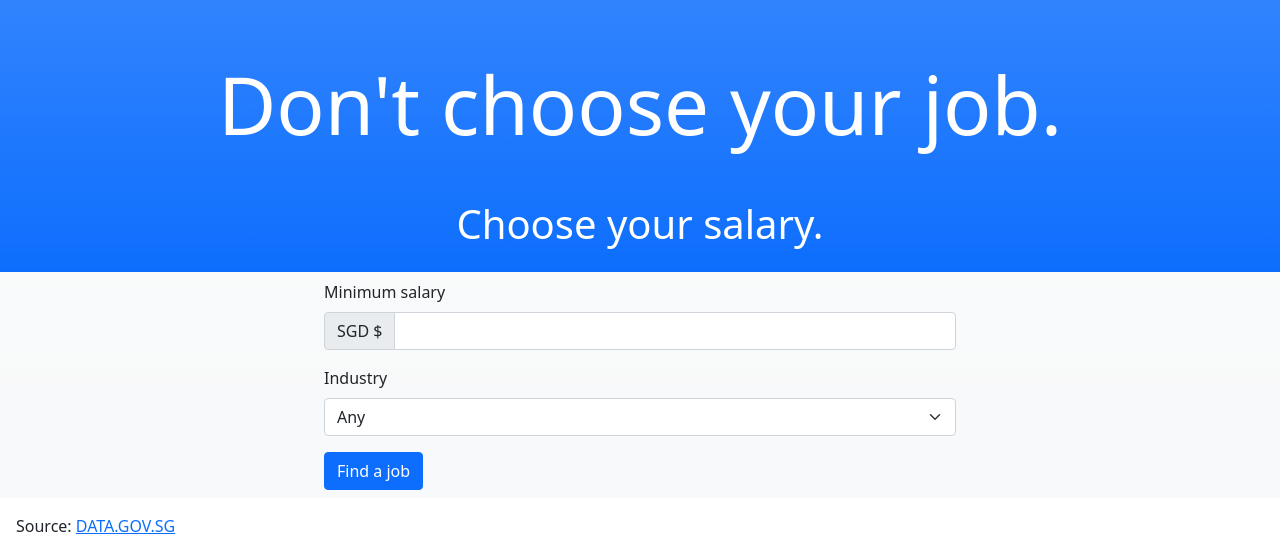
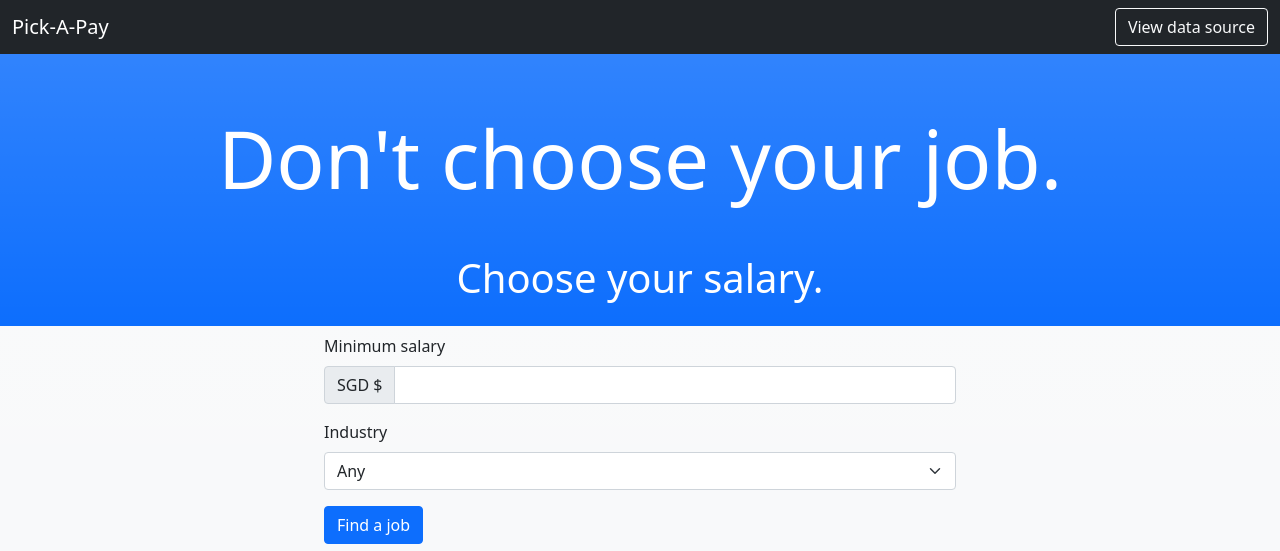
Before and after one commit to khaitheguy/pick-a-pay, a Flask app: page / in a window 1280 px wide. Shown: the top 551 px of the page. Run offline with Flask 2, Linux system fonts and the light colour scheme; data comes from the database, SQL or seed files in the repository.

Commit message:
add navbar to layout

```diff
--- a/templates/layout.html
+++ b/templates/layout.html
@@ -11,6 +11,10 @@
 	</head>
 
 	<body>
+		<nav class="container-fluid navbar navbar-dark bg-dark">
+			<span class="navbar-brand mb-0 h1">Pick-A-Pay</span>
+			<a class="btn btn-outline-light" href="https://data.gov.sg/dataset/monthly-basic-and-gross-wages-of-selected-occupations-within-major-occupational-groups-by-industry">View data source</a>
+		</nav>
 		{% block main %}
 		{% endblock %}
 	</body>
```
